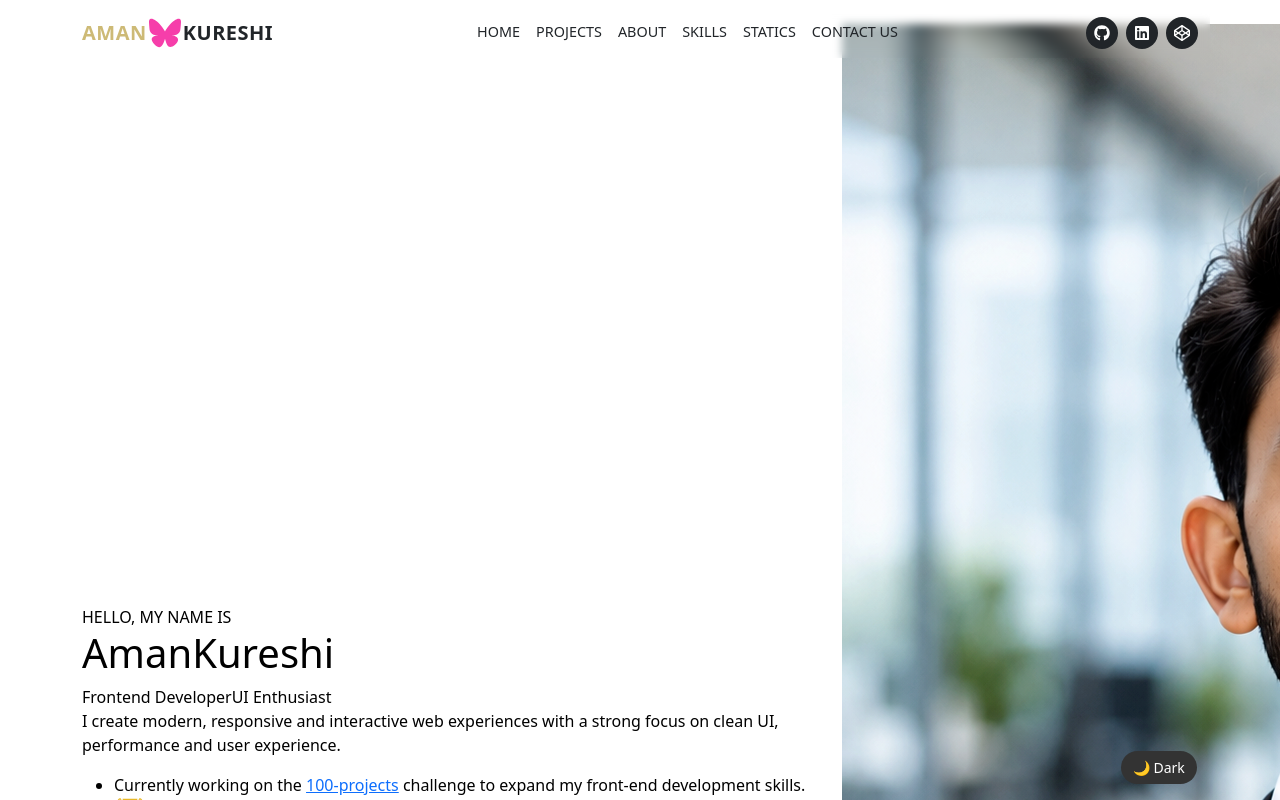
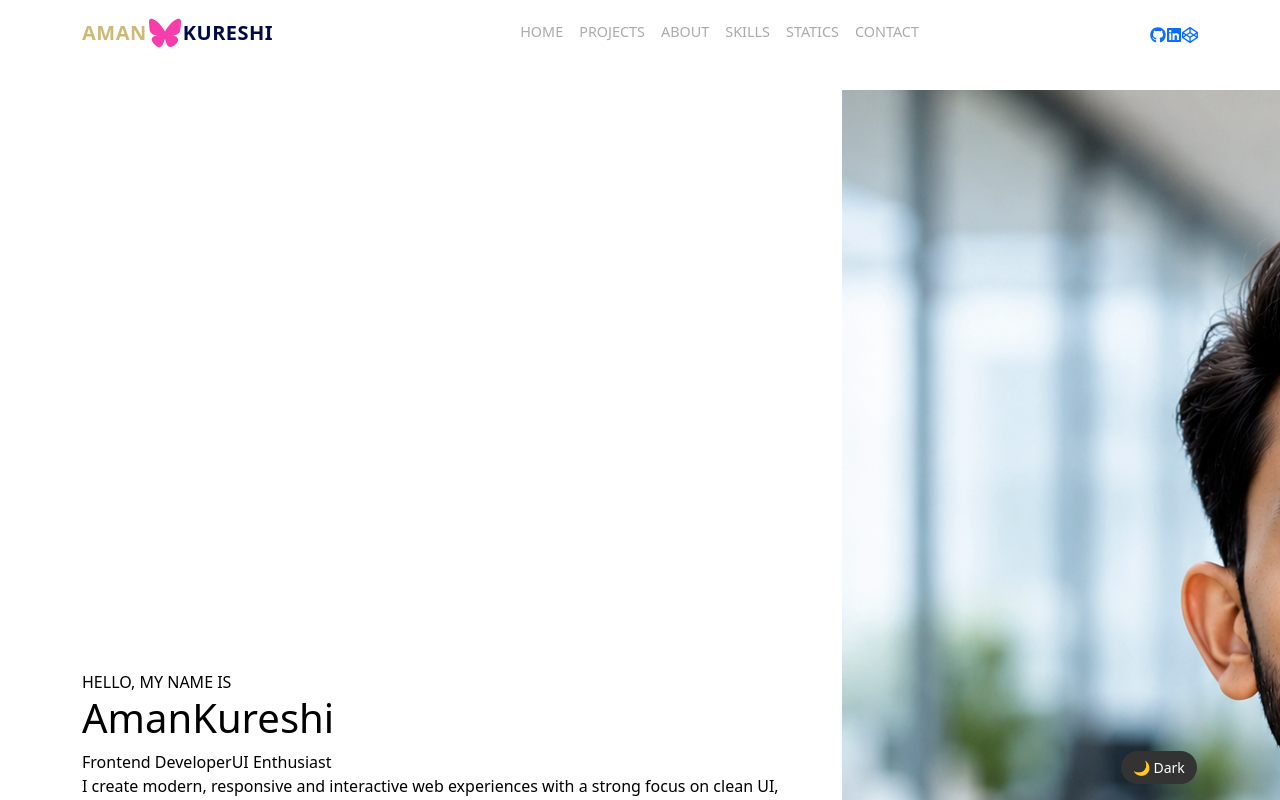
Before and after one commit to amankureshi/portfolio-2025, a React (Vite) app: page / in a window 1280 px wide. Shown: the top 800 px of the page. Built offline with nearby package versions, Linux system fonts and the light colour scheme.

Commit message:
feat: complete responsive navbar with polished UI

```diff
--- a/src/Components/Navbar.jsx
+++ b/src/Components/Navbar.jsx
@@ -5,20 +5,25 @@ import { Link } from "react-scroll";
 import { FaGithub, FaLinkedin, FaCodepen } from "react-icons/fa";
 
 const Navbar = ({ darkMode }) => {
-  const linkClass = `nav-link ${darkMode ? "text-white" : "text-dark"}`;
+  const linkClass = `nav-link ${darkMode ? "dark-link" : "light-link"}`;
 
   return (
-    <div className={`nav-bg ${darkMode ? "dark-mode" : ""}`}>
-      <nav className="navbar navbar-expand-lg navbar-light fixed-top">
-        <div className="container">
+    <header className={`nav-bg ${darkMode ? "dark-mode" : "light-mode"}`}>
+      <nav className="navbar navbar-expand-lg">
+        <div className="container navbar-container">
+
+          {/* LOGO */}
           <a className="navbar-brand" href="#home">
-            <div className="highlight">AMAN</div>
+            <span className="highlight">AMAN</span>
+
             <FaBluesky className="fly-icon" />
-            <div className={darkMode ? "name text-white" : "name text-dark"}>
+
+            <span className="name">
               KURESHI
-            </div>
+            </span>
           </a>
 
+          {/* MOBILE TOGGLER */}
           <button
             className="navbar-toggler"
             type="button"
@@ -31,17 +36,19 @@ const Navbar = ({ darkMode }) => {
             <span className="navbar-toggler-icon"></span>
           </button>
 
+          {/* NAVIGATION */}
           <div
             className="collapse navbar-collapse"
             id="navbarSupportedContent"
           >
             <ul className="navbar-nav mx-auto mb-2 mb-lg-0">
+
               <li className="nav-item">
                 <Link
                   className={linkClass}
                   to="home"
                   smooth
-                  duration={100}
+                  duration={500}
                 >
                   Home
                 </Link>
@@ -52,8 +59,8 @@ const Navbar = ({ darkMode }) => {
                   className={linkClass}
                   to="projects"
                   smooth
-                  duration={100}
-                  offset={-50}
+                  duration={500}
+                  offset={-90}
                 >
                   Projects
                 </Link>
@@ -64,8 +71,8 @@ const Navbar = ({ darkMode }) => {
                   className={linkClass}
                   to="about"
                   smooth
-                  duration={100}
-                  offset={-50}
+                  duration={500}
+                  offset={-90}
                 >
                   About
                 </Link>
@@ -76,8 +83,8 @@ const Navbar = ({ darkMode }) => {
                   className={linkClass}
                   to="skill_section"
                   smooth
-                  duration={100}
-                  offset={-50}
+                  duration={500}
+                  offset={-90}
                 >
                   Skills
                 </Link>
@@ -88,8 +95,8 @@ const Navbar = ({ darkMode }) => {
                   className={linkClass}
                   to="statics_section"
                   smooth
-                  duration={100}
-                  offset={-50}
+                  duration={500}
+                  offset={-90}
                 >
                   Statics
                 </Link>
@@ -100,18 +107,21 @@ const Navbar = ({ darkMode }) => {
                   className={linkClass}
                   to="contact"
                   smooth
-                  duration={100}
-                  offset={-50}
+                  duration={500}
+                  offset={-90}
                 >
-                  Contact us
+                  Contact
                 </Link>
               </li>
+
             </ul>
 
-            <div className="d-flex gap-2 align-items-center">
+            {/* SOCIAL LINKS */}
+            <div className="social-links">
+
               <a
                 href="https://github.com/amankureshi"
-                className="social-icon text-white bg-dark rounded-circle p-2 d-inline-flex align-items-center justify-content-center"
+                className="social-icon"
                 target="_blank"
                 rel="noopener noreferrer"
                 aria-label="GitHub"
@@ -121,7 +131,7 @@ const Navbar = ({ darkMode }) => {
 
               <a
                 href="https://www.linkedin.com/in/aman-kureshi/"
-                className="social-icon text-white bg-dark rounded-circle p-2 d-inline-flex align-items-center justify-content-center"
+                className="social-icon"
                 target="_blank"
                 rel="noopener noreferrer"
                 aria-label="LinkedIn"
@@ -131,18 +141,20 @@ const Navbar = ({ darkMode }) => {
 
               <a
                 href="https://codepen.io/amankureshi786"
-                className="social-icon text-white bg-dark rounded-circle p-2 d-inline-flex align-items-center justify-content-center"
+                className="social-icon"
                 target="_blank"
                 rel="noopener noreferrer"
                 aria-label="CodePen"
               >
                 <FaCodepen />
               </a>
+
             </div>
           </div>
+
         </div>
       </nav>
-    </div>
+    </header>
   );
 };
 
```
